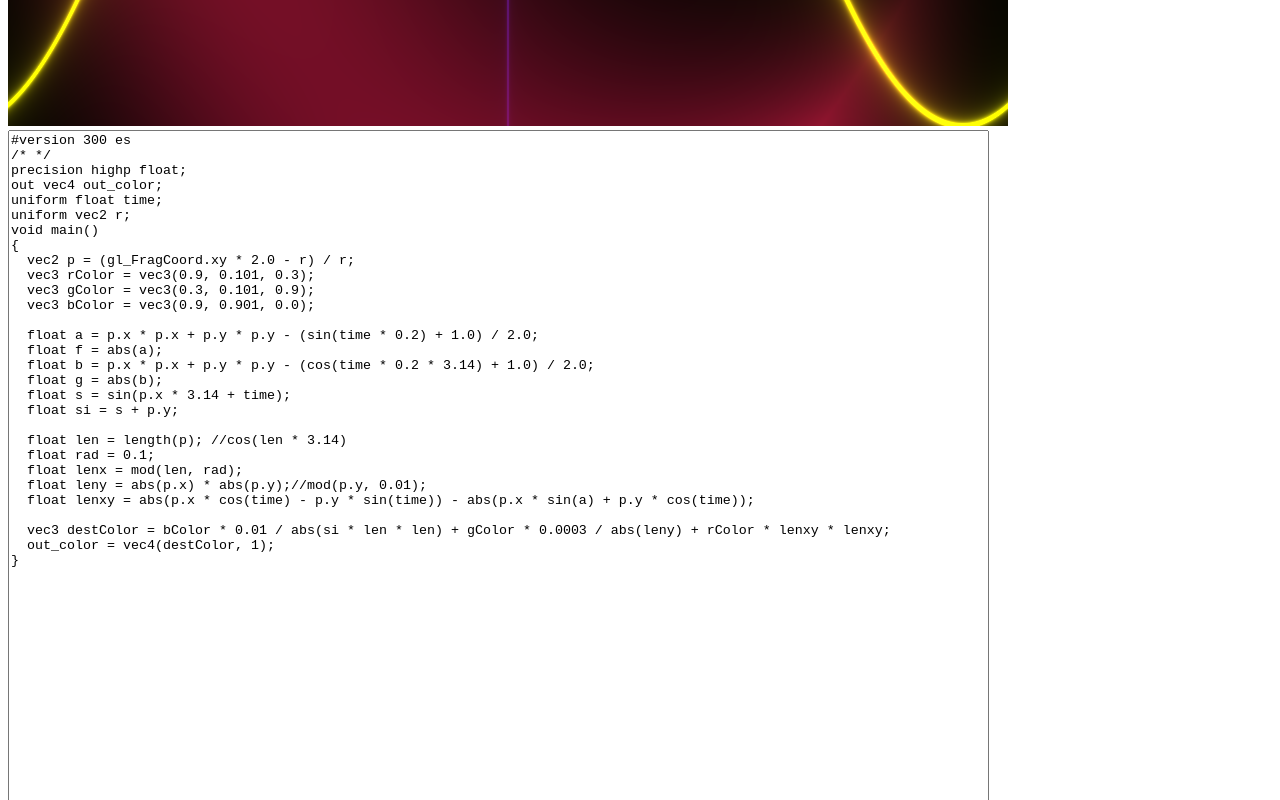
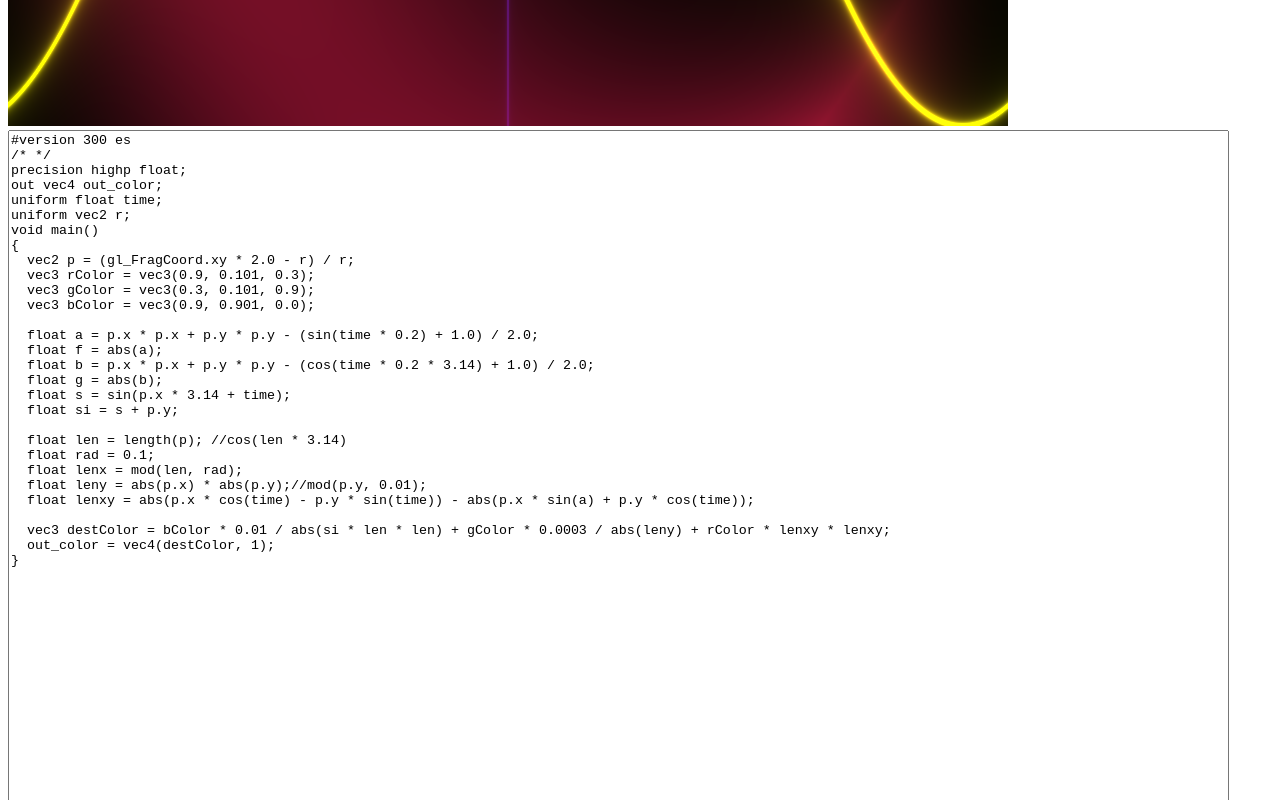
Before and after one commit to cgsgiz3/cgsgiz3.github.io, a plain HTML site: page draw2d/index.html in a window 1280 px wide. Shown: the part 900-1700 px from the top of the page. Drawn offline with Linux system fonts and the light colour scheme; animation ran at ten frames a second.

Commit message:
Update index.html

```diff
--- a/draw2d/index.html
+++ b/draw2d/index.html
@@ -9,7 +9,7 @@
   <canvas id="glCanvas" width="1000" height="1000"></canvas>
   <textarea
     id="fs"
-    cols="120"
+    cols="150"
     rows="63"
   >
   </textarea>
```
